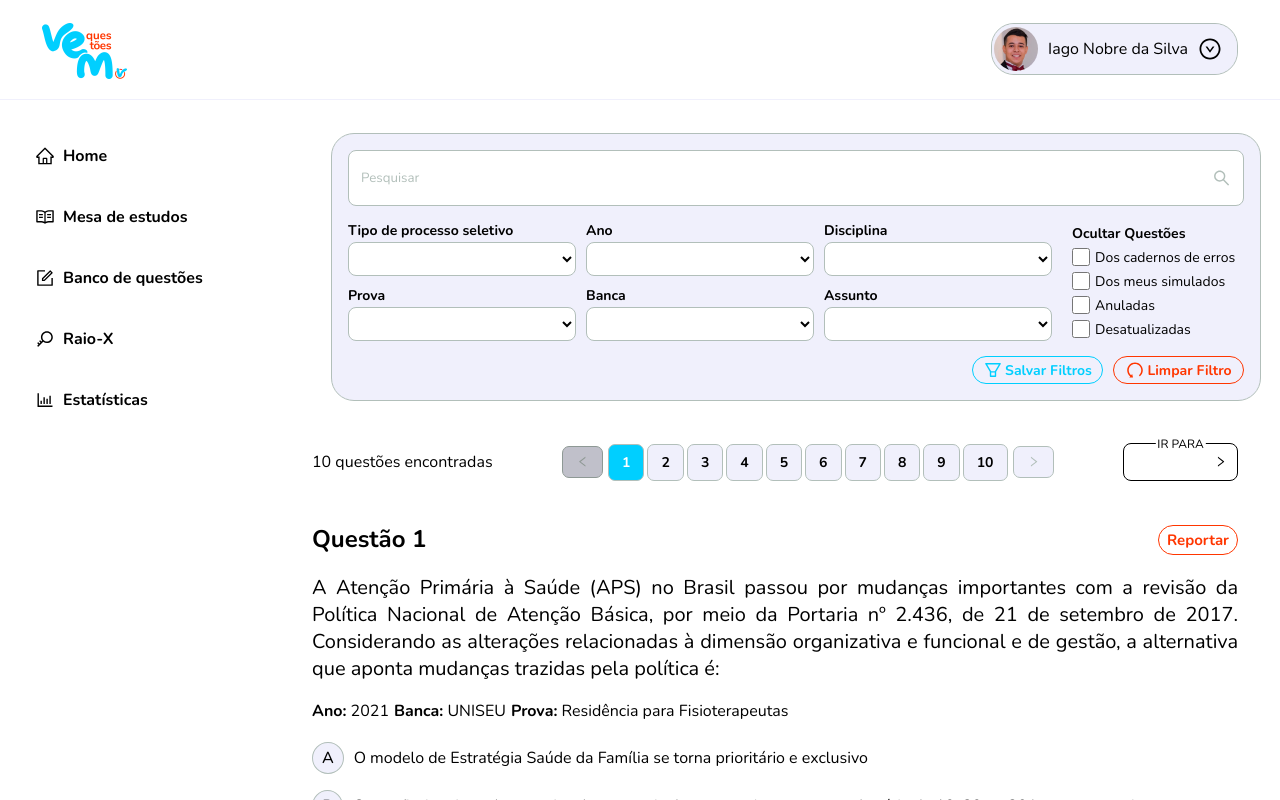
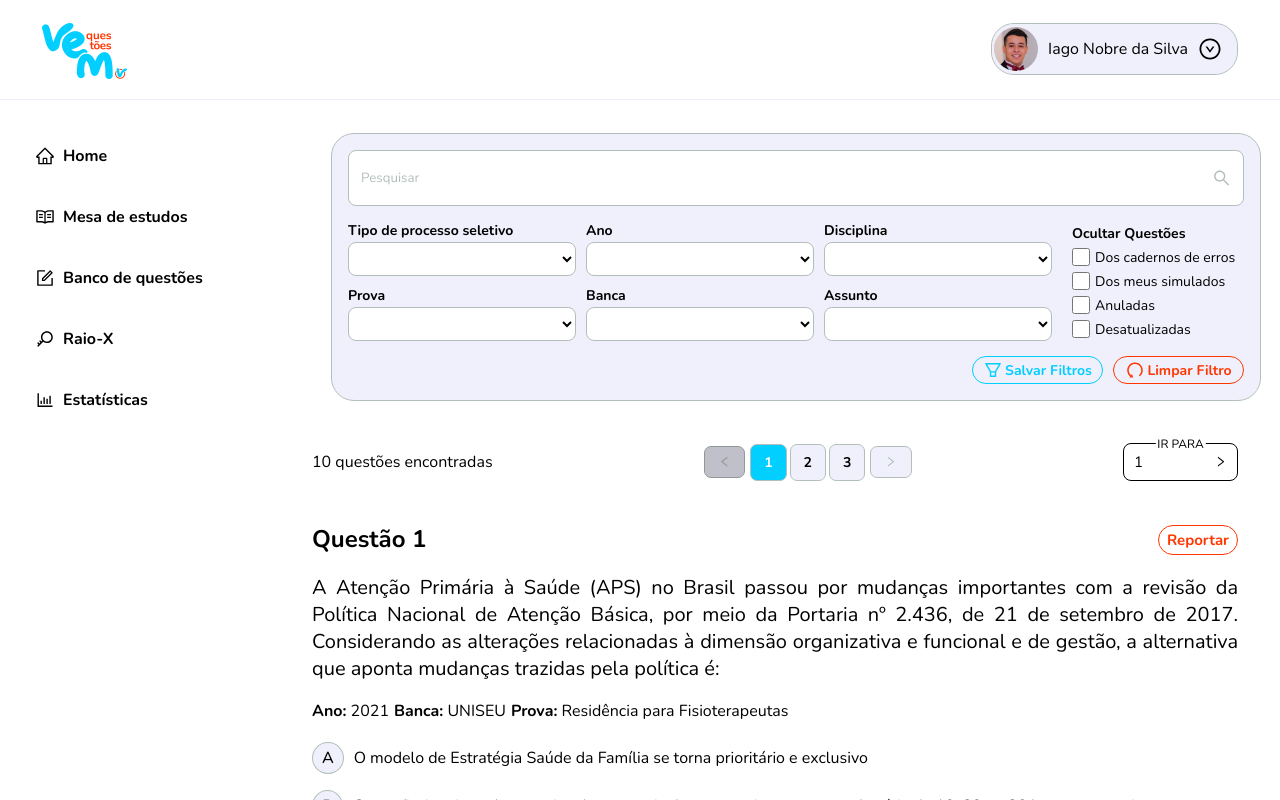
Before and after one commit to vadolasi/vem-questoes, a Next.js app: page /banco-de-questoes/questao in a window 1280 px wide. Built offline with nearby package versions, Linux system fonts and the light colour scheme.

Commit message:
fix pagination nav

```diff
--- a/src/components/PaginationBar/index.tsx
+++ b/src/components/PaginationBar/index.tsx
@@ -20,14 +20,27 @@ export const PaginationBar: React.FC<PaginationBarProps> = ({pages}) => {
                 <AiOutlineLeft/>
             </Button>
             <Menu>
-                {pages
+                {
+                currentPage > 1 ?
+                pages
+                .slice((currentPage - 2), currentPage + 1)
                 .map((page, index) => (
                     <li
                     key={index}
                     className={page == currentPage ? 'current' : ''}>
                         {page}
                     </li>
-                ))}
+                )) :
+                pages
+                .slice((currentPage - 1), currentPage + 2)
+                .map((page, index) => (
+                    <li
+                    key={index}
+                    className={page == currentPage ? 'current' : ''}>
+                        {page}
+                    </li>
+                ))
+                }
             </Menu>
             <Button onClick={() => setCurrentPage(currentPage + 1)} disabled={currentPage == pages.length}>
                 <AiOutlineRight/>
--- a/src/pages/banco-de-questoes/questao/index.tsx
+++ b/src/pages/banco-de-questoes/questao/index.tsx
@@ -1,4 +1,4 @@
-import { useState } from 'react';
+import { useState, useEffect } from 'react';
 
 import { AiOutlineRight, AiOutlineDelete, AiOutlineCompass, AiOutlineComment, AiOutlineBook, AiOutlineProfile} from 'react-icons/ai'
 
@@ -14,6 +14,9 @@ import { PaginationBar } from '@/components/PaginationBar';
 
 export default function Questoes() {
   const [questions, setQuestions] = useState<number[]>([1, 2, 3, 4, 5, 6, 7, 8, 9, 10]);
+
+  const [page, setPage] = useState(1);
+  const [pageInput, setPageInput] = useState(1);
 
   const [deleteA, setDeleteA] = useState(false);
   const [deleteB, setDeleteB] = useState(false);
@@ -63,9 +66,9 @@ export default function Questoes() {
             <PaginationBar pages={questions}/>
 
             <GoTo>
-              <input type='number'min={questions[0]} max={questions.length}/>
+              <input type='number'min={questions[0]} max={questions.length} value={pageInput} onChange={(e: any) => {setPageInput(e.target.value), console.log(e.target.value)}}/>
               <span>Ir Para</span>
-              <button><AiOutlineRight/></button>
+              <button onClick={() => {setPage(pageInput), console.log(page)}}><AiOutlineRight/></button>
             </GoTo>
 
           </Navigation>
@@ -73,7 +76,7 @@ export default function Questoes() {
           <QuestionStatement>
             <div className='title'>
               <h1>
-                Questão 1
+                Questão {page}
               </h1>
               <ButtonReport>Reportar</ButtonReport>
             </div>
```
